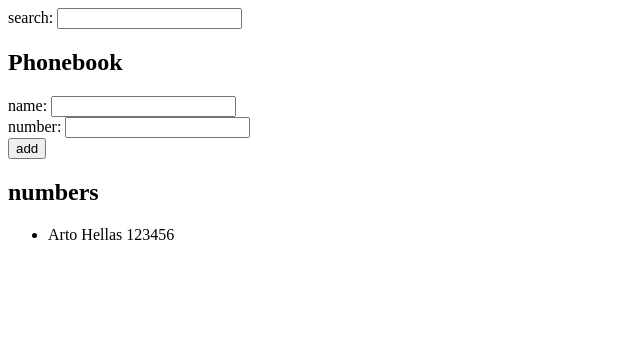
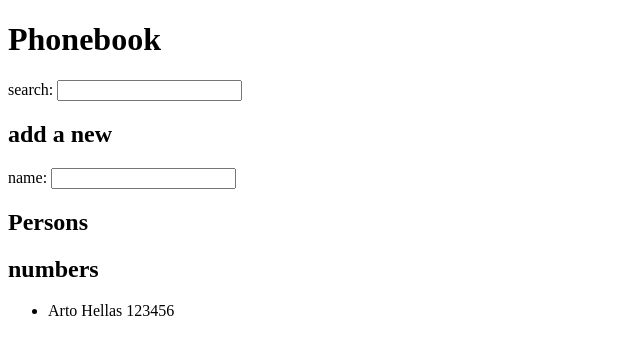
Before and after one commit to amirabedinii/fullstack-open, a React (Vite) app in the folder part2/phonebook/: page / in a window 1280 px wide. Shown: the top 354 px of the page, without its empty margins (0-640 px from the left). Built offline with nearby package versions, Linux system fonts and the light colour scheme.

Commit message:
add part2.10

```diff
--- a/part2/phonebook/src/App.jsx
+++ b/part2/phonebook/src/App.jsx
@@ -1,5 +1,8 @@
 import { useState } from "react";
 import { useEffect } from "react";
+import Filter from "./components/Filter";
+import PersonForm from "./components/PersonForm";
+import Persons from "./components/Persons";
 
 const App = () => {
   const [persons, setPersons] = useState([
@@ -45,32 +48,12 @@ const App = () => {
 
   return (
     <div>
-      <div>
-        <label htmlFor="search">search: </label>
-        <input id="search" value={search} onChange={handleSearchChange} />
-      </div>
-      <h2>Phonebook</h2>
-      <form>
-        <div>
-          name: <input value={newName} onChange={handleNameChange} />
-        </div>
-        <div>
-          number: <input value={newNumber} onChange={handleNumberChange} />
-        </div>
-        <div>
-          <button type="submit" onClick={handleSubmit}>
-            add
-          </button>
-        </div>
-      </form>
-      <h2>numbers</h2>
-      <ul>
-        {filteredPersons.map((person) => (
-          <li key={person.name}>
-            {person.name} {person.number}
-          </li>
-        ))}
-      </ul>
+      <h1>Phonebook</h1>
+      <Filter search={search} handleSearchChange={handleSearchChange} />
+      <h2>add a new</h2>
+      <PersonForm newName={newName} newNumber={newNumber} handleNameChange={handleNameChange} handleNumberChange={handleNumberChange} handleSubmit={handleSubmit} />
+      <h2>Persons</h2>
+      <Persons persons={filteredPersons} />
     </div>
   );
 };
--- /dev/null
+++ b/part2/phonebook/src/components/Filter.jsx
@@ -0,0 +1,10 @@
+const Filter = ({ search, handleSearchChange }) => {
+  return (
+    <div>
+      <label htmlFor="search">search: </label>
+      <input id="search" value={search} onChange={handleSearchChange} />
+    </div>
+  );
+};
+
+export default Filter;
--- /dev/null
+++ b/part2/phonebook/src/components/PersonForm.jsx
@@ -0,0 +1,14 @@
+const PersonForm = ({ newName, newNumber, handleNameChange, handleNumberChange, handleSubmit }) => {
+  return (
+    <div>
+      <form onSubmit={handleSubmit}>
+        <div>
+          <label htmlFor="name">name: </label>
+          <input id="name" value={newName} onChange={handleNameChange} />
+        </div>
+      </form>
+    </div>
+  );
+};
+
+export default PersonForm;
--- /dev/null
+++ b/part2/phonebook/src/components/Persons.jsx
@@ -0,0 +1,14 @@
+const Persons = ({ persons }) => {
+  return (
+    <div>
+      <h2>numbers</h2>
+      <ul>
+        {persons.map((person) => (
+          <li key={person.name}>{person.name} {person.number}</li>
+        ))}
+      </ul>
+    </div>
+  );
+};
+
+export default Persons;
```
